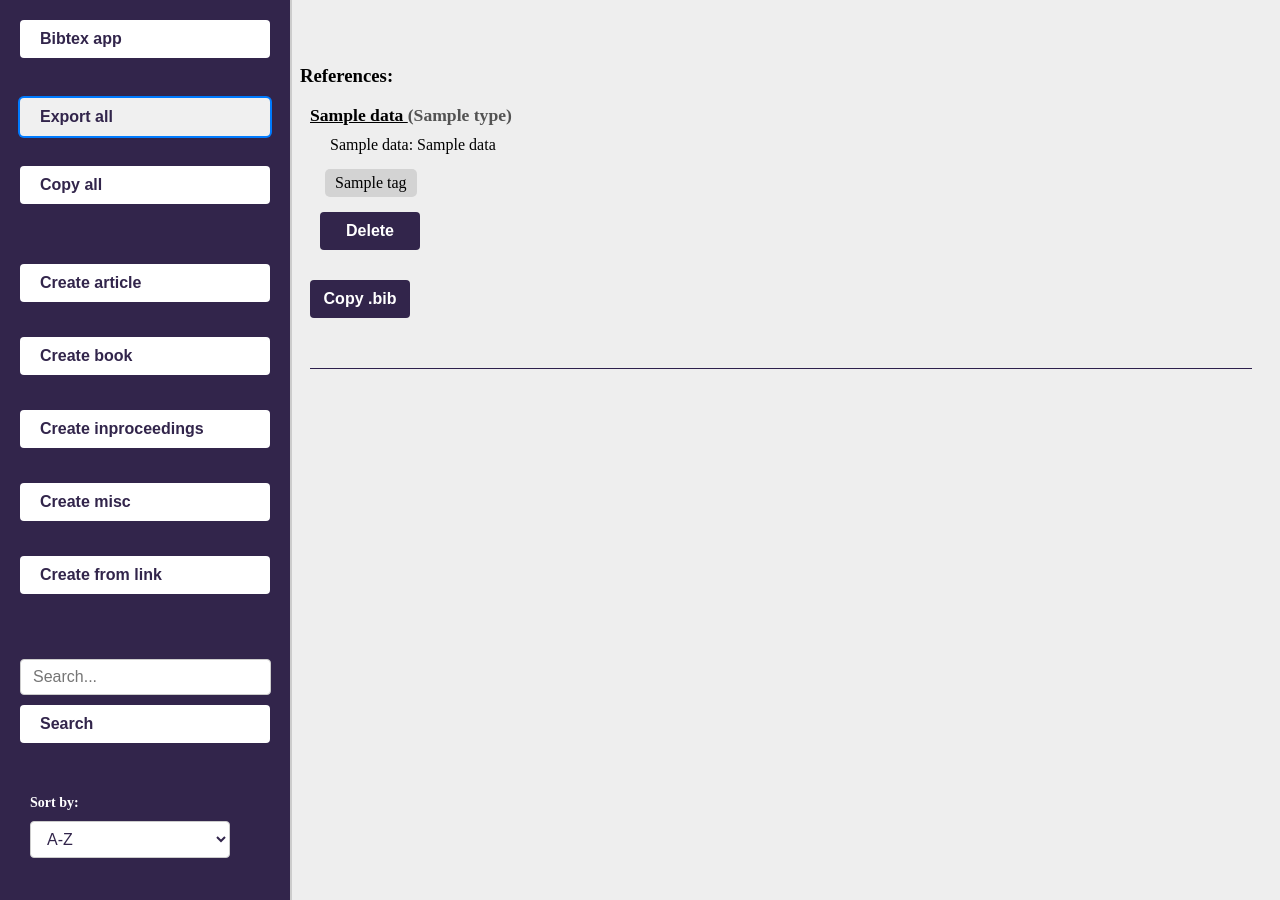
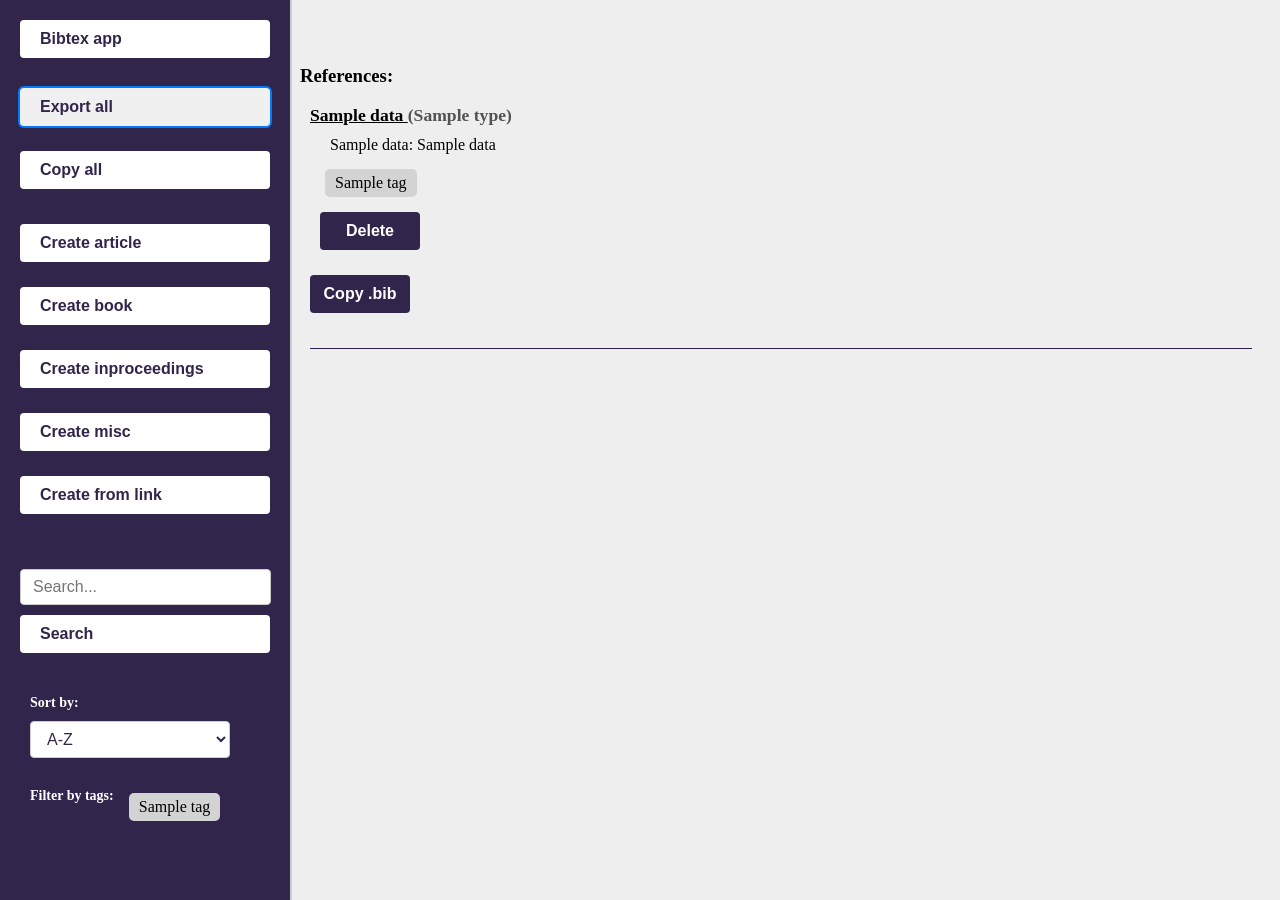
Before and after one commit to Uxusino/bibtex-kirby, a Flask app: template src/templates/index.html in a window 1280 px wide. Run offline with Flask 3, Linux system fonts and the light colour scheme; the template is opened without the code that fills it: most values are stand-ins (such as "Sample title", 1, 10 or a date in 2020).

Commit message:
Smaller gaps

```diff
--- a/src/static/css/style.css
+++ b/src/static/css/style.css
@@ -95,7 +95,7 @@
   position: fixed;  /* Fix the navbar to the left side of the screen */
   top: 0;  /* Align the navbar to the top */
   left: 0;  /* Align the navbar to the left */
-  gap: 20px;  /* Add consistent spacing between items */
+  gap: 10px;  /* Add consistent spacing between items */
 }
 
 /* Reference buttons container */
@@ -111,7 +111,7 @@
 .create-section {
   display: flex;
   flex-direction: column;  /* Stack form elements vertically */
-  gap: 15px;
+  gap: 5px;
   margin-bottom: 20px;
 }
 
@@ -321,8 +321,8 @@
 .sort-buttons, .reference-buttons {
   display: flex;
   flex-wrap: wrap;
-  gap: 10px;
-  margin-bottom: 20px;
+  gap: 5px;
+  margin-bottom: 5px;
 }
 
 .tags-block {
```
